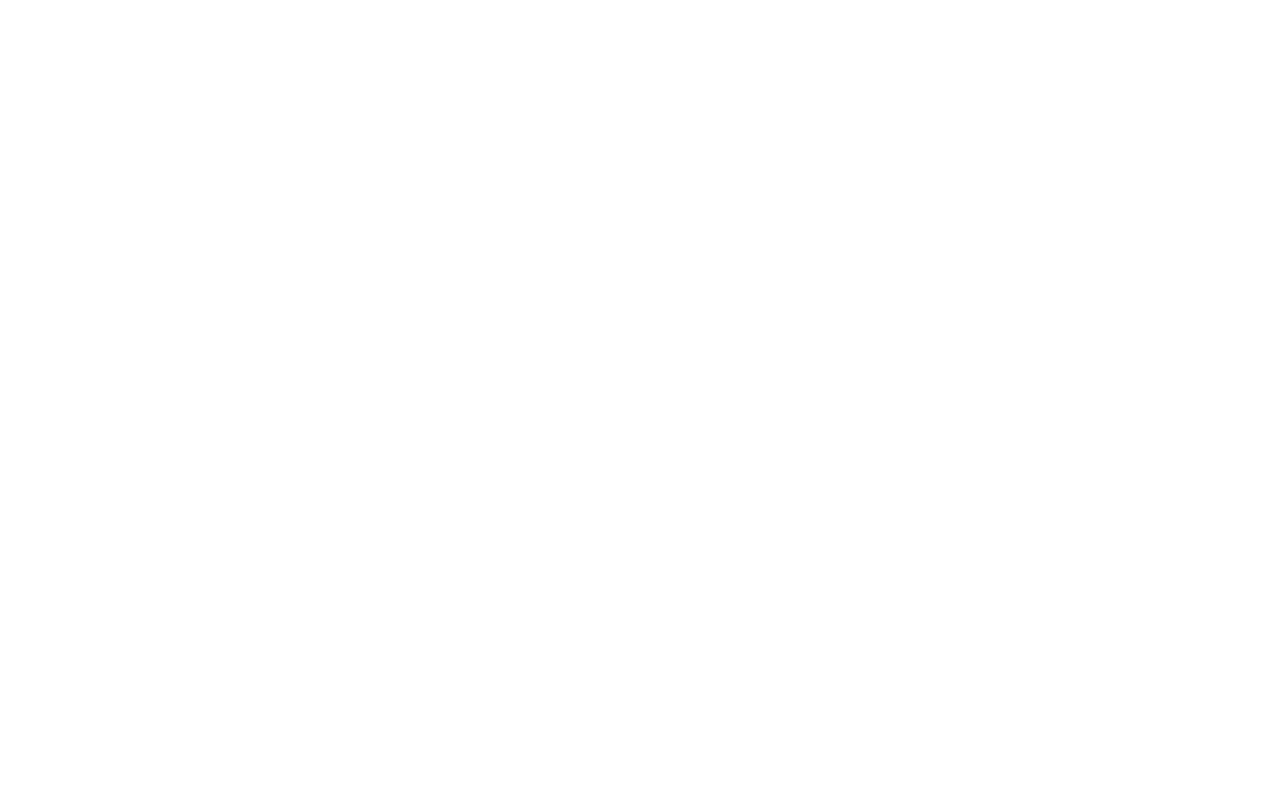
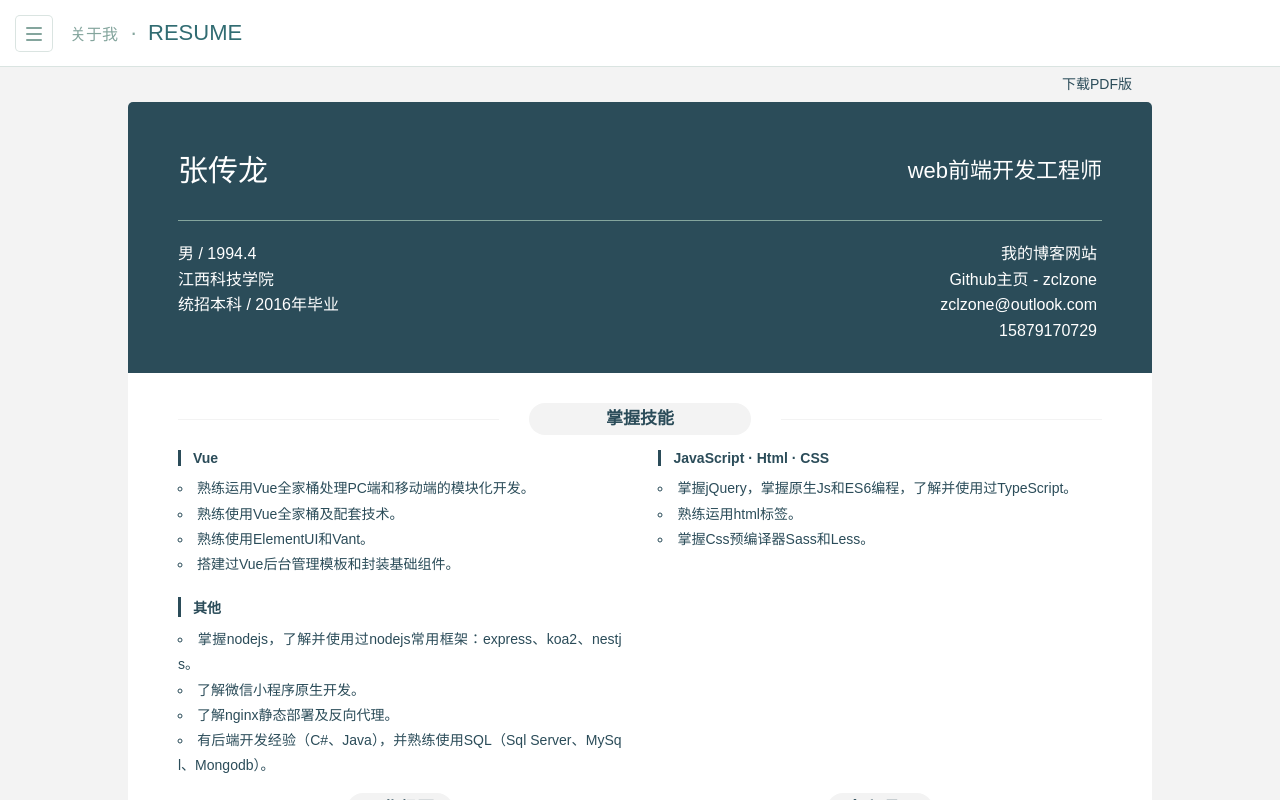
Before and after one commit to zclzone/qs-zone, a Vue app: page /me/index in a window 1280 px wide. Built offline with nearby package versions, Linux system fonts and the light colour scheme; a small style sheet from the web is missing.

Commit message:
优化样式和调整路由结构

```diff
--- /dev/null
+++ b/src/components/bread-crumb/index.vue
@@ -0,0 +1,91 @@
+<template>
+  <div class="breadcrumb">
+    <template v-for="(route, index) in breadList">
+      <span
+        v-if="index === breadList.length - 1"
+        class="bread-item current"
+        :key="index"
+      >
+        {{ route.title }}
+      </span>
+      <a
+        v-else
+        @click.prevent="handleLink(route.path)"
+        class="bread-item link"
+        :key="index"
+        href="#"
+      >
+        {{ route.title }}
+      </a>
+    </template>
+  </div>
+</template>
+
+<script>
+export default {
+  data() {
+    return {
+      breadList: [],
+    }
+  },
+  created() {
+    this.generateBreadCrumb()
+  },
+  methods: {
+    generateBreadCrumb() {
+      let matched = this.$route.matched
+      this.breadList = matched
+        .filter(route => route.meta && route.meta.title)
+        .map(route => {
+          return { path: route.path, title: route.meta.title }
+        })
+    },
+    handleLink(path) {
+      this.$router.replace({
+        path: '/redirect' + path,
+      })
+    },
+  },
+  watch: {
+    $route(route) {
+      if (route.path.startsWith('/redirect/')) {
+        return
+      }
+      this.generateBreadCrumb()
+    },
+  },
+}
+</script>
+
+<style lang="scss" scoped>
+@import '~@/styles/variables';
+.breadcrumb {
+  font-size: 16px;
+  text-transform: uppercase;
+  display: flex;
+  align-items: center;
+  .bread-item {
+    font-size: 16px;
+    color: $light-color;
+    transition: all 0.6s;
+    &.current {
+      font-size: 22px;
+      color: $secondary-color;
+    }
+    &.link:hover {
+      color: $main-color;
+    }
+    & ~ .bread-item {
+      margin-left: 30px;
+      position: relative;
+      &::before {
+        position: absolute;
+        content: '·';
+        top: 0;
+        left: -18px;
+        color: $light-color;
+      }
+    }
+  }
+}
+</style>
--- a/src/layout/index/components/header.vue
+++ b/src/layout/index/components/header.vue
@@ -1,90 +1,27 @@
 <template>
   <header class="header">
-    <h1 class="brand">
-      <router-link
-        @click.stop
-        :to="route.path"
-        class="title"
-        :class="{ active: index === breadList.length - 1 }"
-        v-for="(route, index) in breadList"
-        :key="index"
-      >
-        {{ route.title }}
-      </router-link>
-    </h1>
+    <bread-crumb />
   </header>
 </template>
 
 <script>
+import BreadCrumb from '@/components/bread-crumb'
 export default {
-  props: {
-    brand: {
-      type: String,
-      default: '',
-    },
-  },
-  data() {
-    return {
-      breadList: [],
-    }
-  },
-  created() {
-    this.generateBreadCrumb()
-  },
-  methods: {
-    generateBreadCrumb() {
-      let matched = this.$route.matched
-      this.breadList = matched
-        .filter(route => route.meta && route.meta.title)
-        .map(route => {
-          return { path: route.path, title: route.meta.title }
-        })
-    },
-  },
-  watch: {
-    $route() {
-      this.generateBreadCrumb()
-      console.log(this.breadList)
-    },
+  components: {
+    BreadCrumb,
   },
 }
 </script>
 
 <style lang="scss" scoped>
+@import '~@/styles/variables';
 .header {
   height: 67px;
   padding: 10px 30px;
   background-color: --front-color;
-  border-bottom: 1px solid rgba(#84a59d, 0.3);
+  border-bottom: 1px solid rgba($light-color, 0.3);
 
   display: flex;
-  justify-content: space-between;
   align-items: center;
-  .brand {
-    font-size: 16px;
-    text-transform: uppercase;
-    display: flex;
-    align-items: center;
-
-    .title {
-      color: #95a5aa;
-      & ~ .title {
-        margin-left: 30px;
-        position: relative;
-        &::before {
-          position: absolute;
-          content: '·';
-          top: 0;
-          left: -18px;
-          color: #95a5aa;
-        }
-      }
-
-      &.active {
-        font-size: 22px;
-        color: #2e4c59;
-      }
-    }
-  }
 }
 </style>
--- a/src/layout/index/components/menu.vue
+++ b/src/layout/index/components/menu.vue
@@ -16,8 +16,9 @@
 </template>
 
 <script>
+const homeLink = [{ title: '首页', link: '/' }]
 const externalLinks = [
-  { title: 'external', link: 'http://me.qszone.com', isExternal: true },
+  { title: 'external', link: 'http://blog.qszone.com', isExternal: true },
 ]
 export default {
   methods: {
@@ -41,9 +42,12 @@
   },
   computed: {
     menuList() {
-      let menuList = []
-      this.generateMenuList(menuList, this.$router.options.routes)
-      return menuList.concat(externalLinks)
+      return homeLink.concat(
+        this.$router.options.routes
+          .filter(route => !route.isHidden && route.meta && route.meta.title)
+          .map(route => ({ link: route.path, title: route.meta.title }))
+          .concat(externalLinks)
+      )
     },
   },
 }
--- a/src/layout/index/index.vue
+++ b/src/layout/index/index.vue
@@ -6,7 +6,7 @@
   >
     <!-- 侧边栏菜单 -->
     <nav id="side-menu" v-if="isShowMenu" @click.stop>
-      <side-menu :menuList="menuList" />
+      <side-menu />
     </nav>
 
     <!-- 主体部分 -->
@@ -39,12 +39,6 @@
   data() {
     return {
       title,
-      menuList: [
-        { name: '首页', link: '/' },
-        { name: '奇思笔记', link: '/blog' },
-        { name: '关于我', link: '/me' },
-        { name: 'Contact', link: 'http://me.qszone.com', isExternal: true },
-      ],
     }
   },
   components: {
--- a/src/router/index.js
+++ b/src/router/index.js
@@ -10,37 +10,50 @@
 
 const routes = [
   {
-    path: '/',
-    redirect: '/index',
+    path: '/redirect',
+    component: Layout,
+    hidden: true,
+    children: [
+      {
+        path: '/redirect/:path(.*)',
+        component: () => import('@/views/redirect')
+      }
+    ]
   },
   {
-    path: '/index',
+    path: '/',
     component: Layout,
-    meta: {
-      title: '奇思站',
-      keepAlive: true
-    },
+    redirect: '/index',
     children: [
       {
-        path: '',
+        path: 'index',
         component: () => import('@/views/home'),
+        meta: {
+          title: '奇思站',
+          keepAlive: true
+        },
       }
     ]
   },
   {
     path: '/blog',
     component: Layout,
+    redirect: '/blog/list',
     meta: {
       title: '奇思笔记',
       keepAlive: false
     },
     children: [
       {
-        path: '',
+        path: 'list',
         component: () => import('@/views/blog/index'),
+        meta: {
+          title: '文章列表',
+          keepAlive: false
+        },
       },
       {
-        path: ':id',
+        path: 'list/:id',
         component: () => import('@/views/blog/detail'),
         isHidden: true,
         meta: {
@@ -53,14 +66,19 @@
   {
     path: '/me',
     component: Layout,
+    redirect: '/me/index',
     meta: {
       title: '关于我',
       keepAlive: true
     },
     children: [
       {
-        path: '',
+        path: 'index',
         component: () => import('@/views/me'),
+        meta: {
+          title: 'RESUME',
+          keepAlive: true
+        },
       }
     ],
   },
--- a/src/views/blog/index/components/post-list.vue
+++ b/src/views/blog/index/components/post-list.vue
@@ -2,7 +2,7 @@
   <ul class="post-list">
     <li class="post-item" v-for="(item, index) in postList" :key="index">
       <div class="item-title">
-        <router-link :to="'/blog/' + item.id">
+        <router-link :to="'/blog/list/' + item.id">
           <h3 class="post-title">{{ item.title }}</h3>
         </router-link>
         <span class="post-author sm-hide">— {{ item.author }}</span>
@@ -11,7 +11,7 @@
       <div class="post-info">
         <span class="post-category">
           类别：
-          <router-link :to="'/blog?category=' + item.category">{{
+          <router-link :to="'/blog/list?category=' + item.category">{{
             item.category
           }}</router-link>
         </span>
--- a/src/views/blog/index/components/sidebar.vue
+++ b/src/views/blog/index/components/sidebar.vue
@@ -13,7 +13,7 @@
       <div class="search-category">
         <router-link
           class="category-link"
-          :to="'/blog?category=' + key"
+          :to="'/blog/list?category=' + key"
           :key="key"
           v-for="(value, key) in categories"
           >{{ key }}</router-link
@@ -71,11 +71,11 @@
     search() {
       if (this.keyword) {
         this.$router.push({
-          path: '/blog',
+          path: '/blog/list',
           query: { keyword: this.keyword },
         })
       } else {
-        this.$router.push({ path: '/blog' })
+        this.$router.push({ path: '/blog/list' })
       }
     },
     handleClick(tab) {},
--- a/src/views/me/index.vue
+++ b/src/views/me/index.vue
@@ -32,7 +32,10 @@
                 rel="noopener noreferrer"
               >
                 <span class="link-text">我的博客网站</span>
-                <i class="qs-icon i-home" title="http://blog.qszone.com"></i>
+                <i
+                  class="qs-icon i-home"
+                  title="http://www.qszone.com/blog"
+                ></i>
               </a>
             </li>
             <li>
@@ -203,10 +206,10 @@
                       <li>
                         <span class="title">地址：</span
                         ><a
-                          href="http://blog.qszone.com"
+                          href="http://www.qszone.com/blog"
                           target="_blank"
                           rel="noopener noreferrer"
-                          >http://blog.qszone.com（已备案）</a
+                          >http://www.qszone.com/blog（已备案）</a
                         >
                       </li>
                       <li>
--- /dev/null
+++ b/src/views/redirect/index.vue
@@ -0,0 +1,12 @@
+<script>
+export default {
+  created() {
+    const { params, query } = this.$route
+    const { path } = params
+    this.$router.replace({ path: '/' + path, query })
+  },
+  render: function (h) {
+    return h()
+  },
+}
+</script>
```
